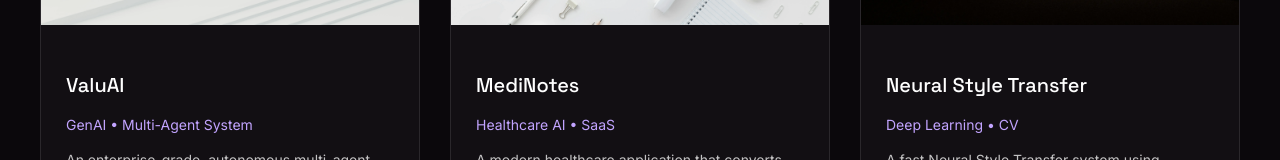
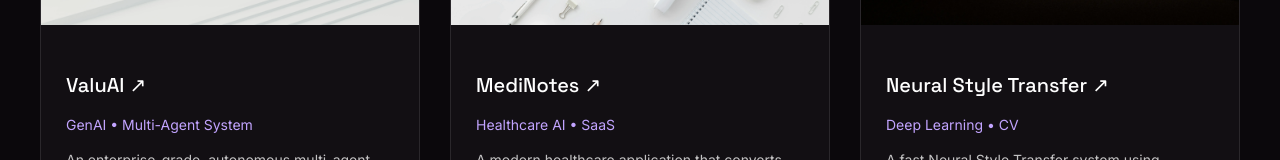
Before and after one commit to Aryan-any/Portfolio, a React (Vite) app: page /myworks in a window 1280 px wide. Shown: the part 609-769 px from the top of the page. Built offline with nearby package versions, Linux system fonts and the light colour scheme.

Commit message:
chore(content): update personal details and contact info

```diff
--- a/src/components/Contact.tsx
+++ b/src/components/Contact.tsx
@@ -96,11 +96,16 @@ const Contact = () => {
           </div>
           <div className="contact-box">
             <h2>
-              Designed and Developed <br /> by <span>{config.personalDetails.name}</span>
+              Let's build <br /> something <span>together</span>
             </h2>
-            <h5>
-              <MdCopyright /> {new Date().getFullYear()}
-            </h5>
+            <div className="contact-footer">
+              <h5>
+                <MdCopyright /> {new Date().getFullYear()} {config.personalDetails.name}
+              </h5>
+              <p className="disclaimer">
+                Designed for educational purposes. Inspired by the open-source community.
+              </p>
+            </div>
           </div>
         </div>
       </div>
--- a/src/components/Navbar.tsx
+++ b/src/components/Navbar.tsx
@@ -70,13 +70,6 @@ const Navbar = () => {
         <a href="/#" className="navbar-title" data-cursor="disable">
           {config.personalDetails.name}
         </a>
-        <a
-          href={`mailto:${config.personalDetails.email}`}
-          className="navbar-connect"
-          data-cursor="disable"
-        >
-          {config.personalDetails.email}
-        </a>
         <ul>
           <li>
             <a data-href="#about" href="#about">
--- a/src/pages/MyWorks.tsx
+++ b/src/pages/MyWorks.tsx
@@ -17,18 +17,25 @@ const MyWorks = () => {
 
       <div className="myworks-grid">
         {config.projects.map((project, index) => (
-          <div className="myworks-card" key={project.id} data-cursor="disable">
+          <a
+            href={project.link}
+            target="_blank"
+            rel="noopener noreferrer"
+            className="myworks-card"
+            key={project.id}
+            data-cursor="disable"
+          >
             <div className="myworks-card-number">0{index + 1}</div>
             <div className="myworks-card-image">
               <img src={project.image} alt={project.title} />
             </div>
             <div className="myworks-card-info">
-              <h3>{project.title}</h3>
+              <h3>{project.title} <span>↗</span></h3>
               <p className="myworks-card-category">{project.category}</p>
               <p className="myworks-card-description">{project.description}</p>
               <p className="myworks-card-tech">{project.technologies}</p>
             </div>
-          </div>
+          </a>
         ))}
       </div>
     </div>
```
